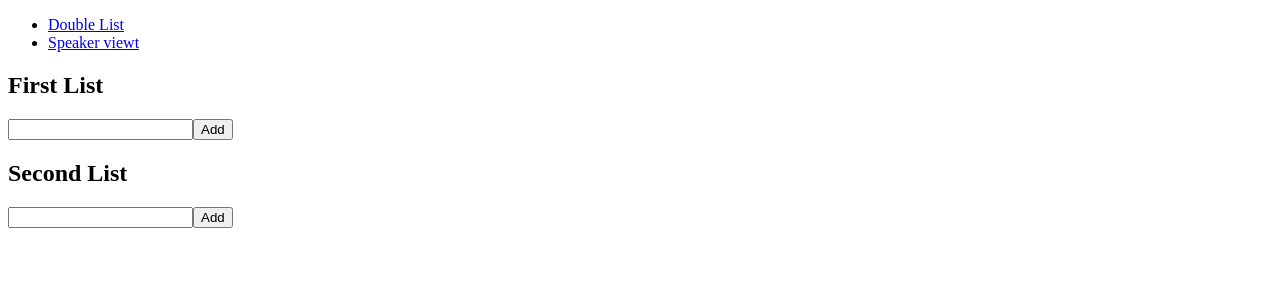
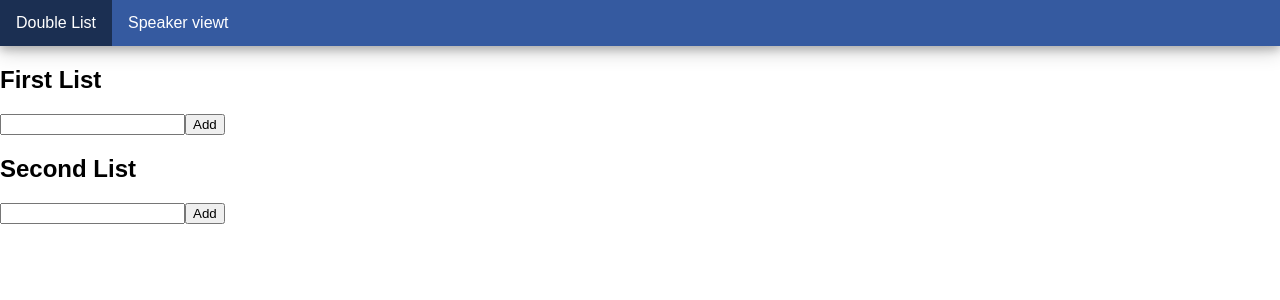
Before and after one commit to dtennander/speakerList, a React app in the folder client/: page / in a window 1280 px wide. Shown: the top 300 px of the page. Built offline with nearby package versions, Linux system fonts and the light colour scheme; no server answers; the HTML template or start-up script is replaced by a standard one.

Commit message:
Adds styling to nav bar.

```diff
--- a/client/package.json
+++ b/client/package.json
@@ -7,9 +7,12 @@
   "license": "MIT",
   "devDependencies": {
     "awesome-typescript-loader": "^5.2.1",
+    "css-loader": "^1.0.0",
     "error-overlay-webpack-plugin": "^0.1.5",
     "source-map-loader": "^0.2.4",
+    "style-loader": "^0.23.1",
     "typescript": "^3.1.1",
+    "typings-for-css-modules-loader": "^1.7.0",
     "webpack": "^4.0.1",
     "webpack-cli": "^3.1.2",
     "webpack-dev-server": "^3.1.9"
--- /dev/null
+++ b/client/src/index.css
@@ -0,0 +1,37 @@
+.header {
+    font-size: 1em;
+    width: 100%;
+    background: #355aa0;
+    box-shadow: 0 4px 8px 0 rgba(0, 0, 0, 0.2), 0 6px 20px 0 rgba(0, 0, 0, 0.19);;
+}
+.header ul {
+    list-style-type: none;
+    margin: 0;
+    padding: 0;
+    overflow: hidden;
+}
+.header li {
+    float: left;
+}
+
+.header li a {
+    display: block;
+    color: white;
+    text-align: center;
+    padding: 14px 16px;
+    text-decoration: none;
+}
+
+li a:hover {
+    background-color: #1b2f52;
+}
+
+.active {
+    background-color: #467cd6;
+}
+
+body {
+    margin: 0;
+    padding: 0;
+    font-family: 'Raleway', sans-serif;
+}
--- /dev/null
+++ b/client/src/index.css.d.ts
@@ -0,0 +1,2 @@
+export const header: string;
+export const active: string;
--- a/client/src/index.tsx
+++ b/client/src/index.tsx
@@ -1,21 +1,24 @@
 import * as React from 'react';
 import * as ReactDOM from 'react-dom'
-import {HashRouter, Link, Route} from "react-router-dom";
+import {HashRouter, NavLink, Route} from "react-router-dom";
 import ListView from "./Compositions/ListView";
 import SpeakerView from "./Compositions/SpeakerView"
+import * as styles from "./index.css"
 
 const App : React.SFC = (props: {}) => {
     return (
         <HashRouter>
             <div>
+                <div className={styles.header}>
                     <ul>
                         <li>
-                        <Link to={"/"}>Double List</Link>
+                            <NavLink exact={true} to="/" activeClassName={styles.active}>Double List</NavLink>
                         </li>
                         <li>
-                        <Link to={"/view"}>Speaker viewt</Link>
+                            <NavLink to="/view" activeClassName={styles.active}>Speaker viewt</NavLink>
                         </li>
                     </ul>
+                </div>
                 <Route exact={true} path={"/"} component={ListView}/>
                 <Route path={"/view"} component={SpeakerView}/>
             </div>
--- a/client/webpack.config.js
+++ b/client/webpack.config.js
@@ -8,10 +8,28 @@ module.exports = {
     module: {
         rules: [
             {
+                test: /\.css$/,
+                use: [
+                    'style-loader',
+                    {
+                        loader: 'typings-for-css-modules-loader',
+                        options: {
+                            modules: true,
+                            importLoaders: 1,
+                            localIdentName: '[name]__[local]___[hash:base64:5]',
+                            namedExport: true,
+                            camelCase: true
+                        }
+                    }
+                ]
+            },{
                 test: /\.tsx?$/,
                 loader: "awesome-typescript-loader"
-            },
-            { enforce: "pre", test: /\.js$/, loader: "source-map-loader" }
+            },{
+                enforce: "pre",
+                test: /\.js$/,
+                loader: "source-map-loader"
+            }
         ],
     },
     resolve: {
```
Also changed, not shown: client/src/global.d.ts (added), 2 other files (tests, documents, lock files or other folders). Lines whose indentation alone changed are shown as unchanged.
